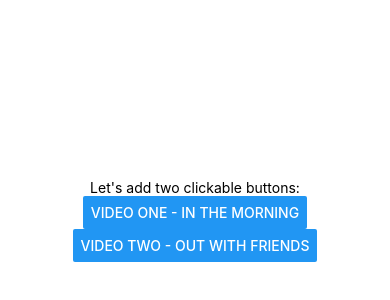
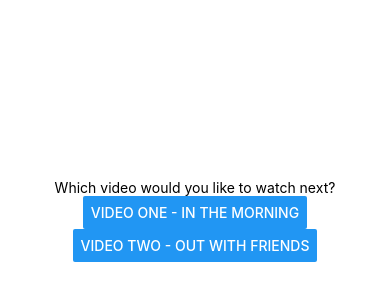
Before and after one commit to DrKalen/Daily-Life-in-Delhi, a React Native app: screen / in a window 390 px wide. Shown: the part 202-502 px from the top of the page. Built offline with nearby package versions, Linux system fonts and the light colour scheme.

Commit message:
Two buttons and message - Which video next?

```diff
--- a/App.js
+++ b/App.js
@@ -13,7 +13,7 @@ export default class App extends React.Component {
   render() {
     return (
       <View style={styles.container}>
-        <Text>Let's add two clickable buttons:</Text>
+        <Text>Which video would you like to watch next?</Text>
         <Button
           onPress={this._onPressButton1}
           title="Video One - In the Morning"
```
